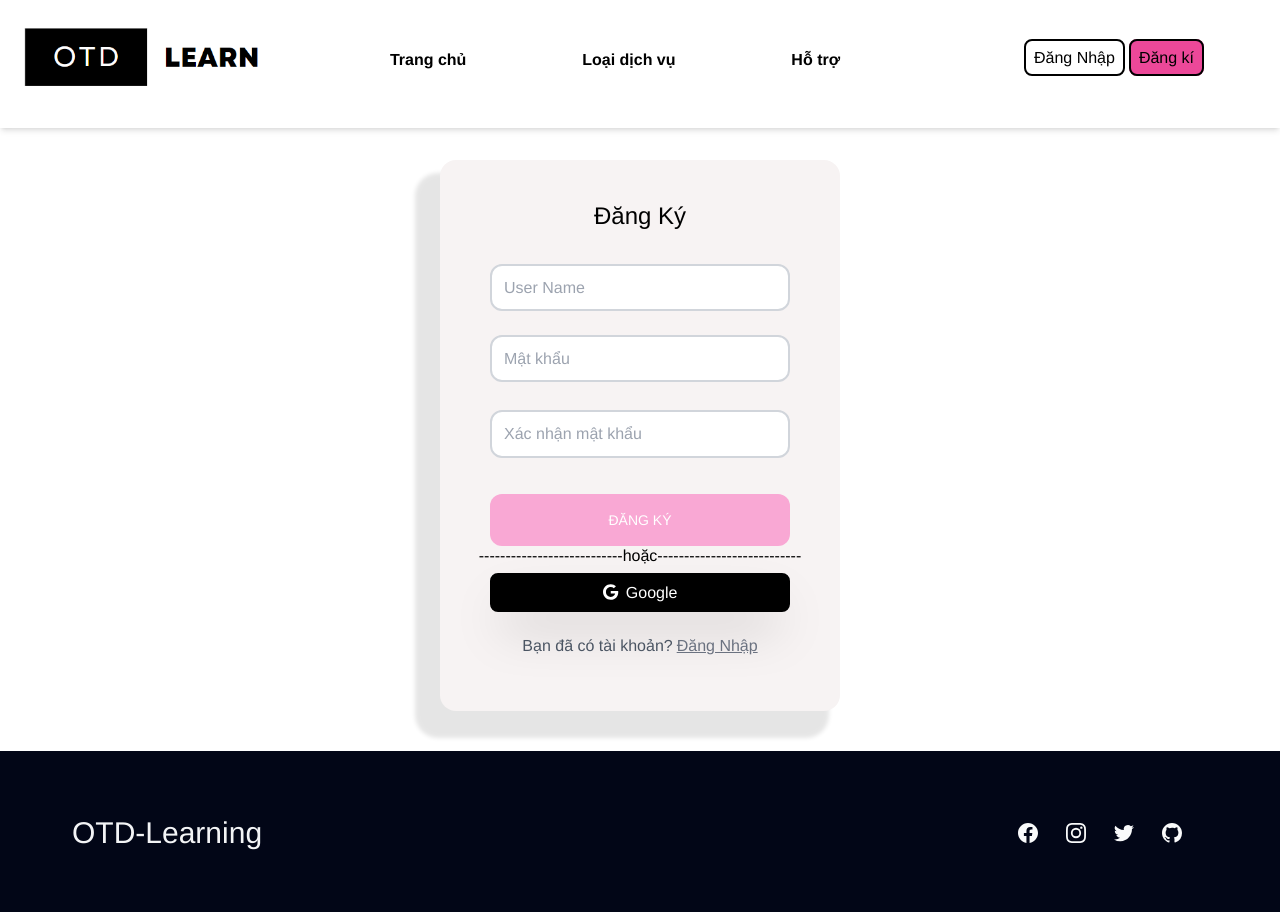
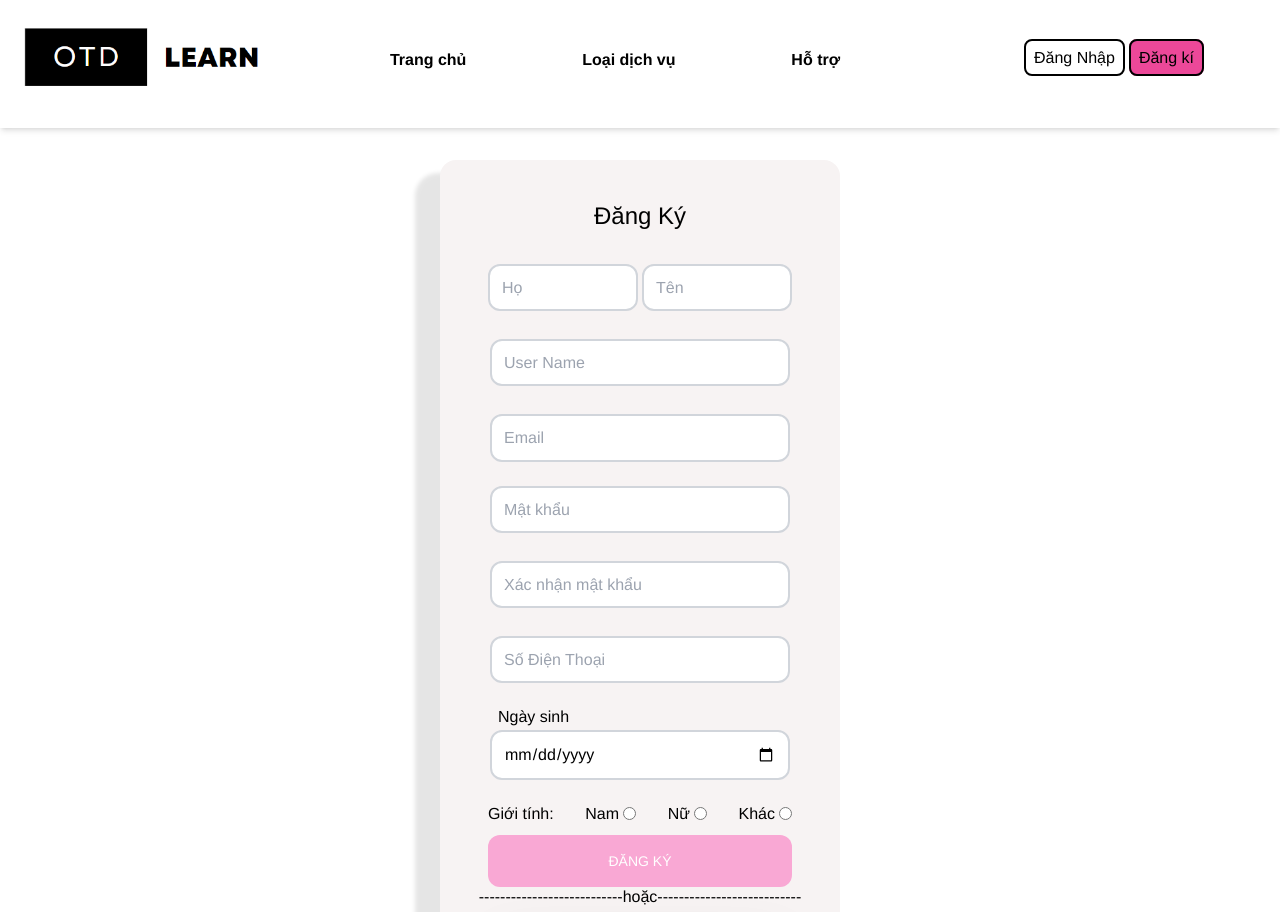
Before and after one commit to lehaodang189203/Summer2024SWP391_SAP1804_Group05_FE, a React (Vite) app in the folder OnDemandTutor/: page /register in a window 1280 px wide. Shown: the top 912 px of the page. Built offline with nearby package versions, Linux system fonts and the light colour scheme.

Commit message:
update register and reAT

```diff
--- a/OnDemandTutor/src/components/CheckBox/Check.tsx
+++ b/OnDemandTutor/src/components/CheckBox/Check.tsx
@@ -7,11 +7,11 @@ interface Props{
 export const Check=(props:Props)=>{
     const{name,register,...rest}=props;
     return(
-    <div className="flex ">
-        <div>Gender: </div>
+    <div className="flex justify-between">
+        <div>Giới tính: </div>
         {
             props.items.map((item:any)=>(
-                <div key={item.value}>
+                <div key={item.value} className="flex gap-1">
                     <div>{item.title}</div>
                     <input
                     type="radio"
--- a/OnDemandTutor/src/pages/Register/Register.tsx
+++ b/OnDemandTutor/src/pages/Register/Register.tsx
@@ -6,11 +6,15 @@ import { yupResolver } from '@hookform/resolvers/yup'
 import { useForm } from 'react-hook-form'
 import { schema, Schema } from '../../utils/rules'
 import { useEffect } from 'react'
+import { Check } from '../../components/CheckBox/Check'
 
-type FormData = Pick<Schema, 'username' | 'password' | 'confirm_password'>
-
-const registerSchema = schema.pick(['username', 'password', 'confirm_password'])
-
+type FormData = Pick<Schema, 'username'|'email' | 'password' | 'confirm_password'|'firstName'|'lastName'|'hotline'|'gender'|'birthDay'>
+const registerSchema = schema.pick(['username','email', 'password', 'confirm_password','firstName','lastName','hotline','gender','birthDay'])
+const genderItems = [
+  { id: 'gender', name:'gender', title: 'Nam',value:'Nam'},
+  { id: 'gender',name:'gender', title: 'Nữ',value:'Nữ' },
+  { id: 'gender',name:'gender', title: 'Khác',value:'Khác' },
+]
 export default function Register() {
   useEffect(() => {
     console.log('Component mounted')
@@ -51,7 +55,7 @@ export default function Register() {
         <form onSubmit={handleSubmit(onSubmit)}>
           <div className='text-2xl'>Đăng Ký</div>
 
-          <Input
+          {/* <Input
             name='username'
             type='text'
             placeholder='User Name'
@@ -78,8 +82,89 @@ export default function Register() {
             register={register}
             errorMessage={errors.confirm_password?.message}
             autoComplete='on'
+          /> */}
+          <div className='flex gap-1'>
+          <Input
+            name='firstName'
+            type='text'
+            placeholder='Họ'
+            className='mt-8'
+            register={register}
+            errorMessage={errors.firstName?.message}
+            autoComplete='on'
+          />
+          <Input
+            name='lastName'
+            type='text'
+            placeholder='Tên'
+            className='mt-8 '
+            register={register}
+            errorMessage={errors.lastName?.message}
+            autoComplete='on'
+          />
+          </div>
+          <Input
+            name='username'
+            type='text'
+            placeholder='User Name'
+            className='mt-1'
+            register={register}
+            errorMessage={errors.username?.message}
+          />
+          <Input
+            name='email'
+            type='email'
+            placeholder='Email'
+            className='mt-1'
+            register={register}
+            errorMessage={errors.email?.message}
           />
 
+          <Input
+            name='password'
+            type='password'
+            placeholder='Mật khẩu'
+            className='mt-1s'
+            register={register}
+            errorMessage={errors.password?.message}
+            autoComplete='on'
+          />
+
+          <Input
+            name='confirm_password'
+            type='password'
+            placeholder='Xác nhận mật khẩu'
+            className='mt-1'
+            register={register}
+            errorMessage={errors.confirm_password?.message}
+            autoComplete='on'
+          />
+          <Input
+            name='hotline'
+            type='text'
+            placeholder='Số Điện Thoại'
+            className='mt-1'
+            register={register}
+            errorMessage={errors.hotline?.message}
+            autoComplete='on'
+          />
+
+
+
+
+          <div className='text-left ml-2.5'>Ngày sinh</div>
+          <Input
+            name='birthDay'
+            type='Date'
+            placeholder='bbb'
+            className='mt-1 items-start'
+            register={register}
+            errorMessage={errors.birthDay?.message}
+          />
+          <Check
+            items={genderItems}
+            register={register}
+          />
           <div className='mt-3'>
             <button
               type='submit'
--- a/OnDemandTutor/src/pages/RegisterAsTutor/RegisterAsTutor.tsx
+++ b/OnDemandTutor/src/pages/RegisterAsTutor/RegisterAsTutor.tsx
@@ -121,7 +121,6 @@ import { yupResolver } from '@hookform/resolvers/yup'
 import { useForm } from 'react-hook-form'
 import { schema, Schema } from '../../utils/rules'
 import { useEffect } from 'react'
-import InputGender from '../../components/InputGender/InputGender'
 import Input from '../../components/Input'
 import { Check } from '../../components/CheckBox/Check'
 
@@ -235,7 +234,7 @@ export default function RegisterAsTuTor() {
 
 
 
-          <span>Date </span>
+          <span>Birth Date </span>
           <Input
             name='birthDay'
             type='Date'
```
